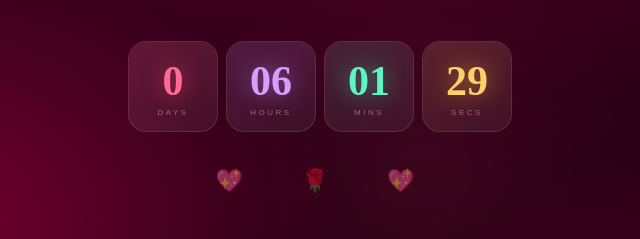
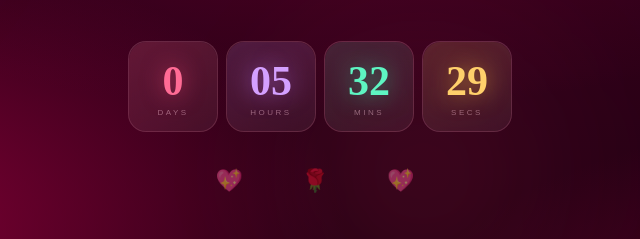
Before and after one commit to nivathitha16/birthday-countdown, a plain HTML site: page index.html in a window 1280 px wide. Shown: the part 252-491 px from the top of the page, 320-960 px from the left. Drawn offline with Linux system fonts and the light colour scheme; a web font is replaced by a local one.

Commit message:
Update countdown target date and time

```diff
--- a/index.html
+++ b/index.html
@@ -963,7 +963,7 @@ h1 {
 
 <script>
 /* ── Countdown ── */
-const target = new Date("May 29, 2026 00:00:00").getTime();
+const target = new Date("May 28, 2026 23:31:00").getTime();
 let lastMinuteShown = false;
 let finalCountdownStarted = false;
 let poppedBalloons = 0;
```
